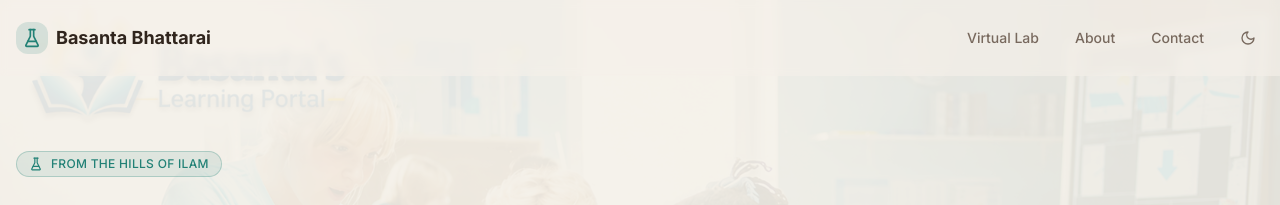
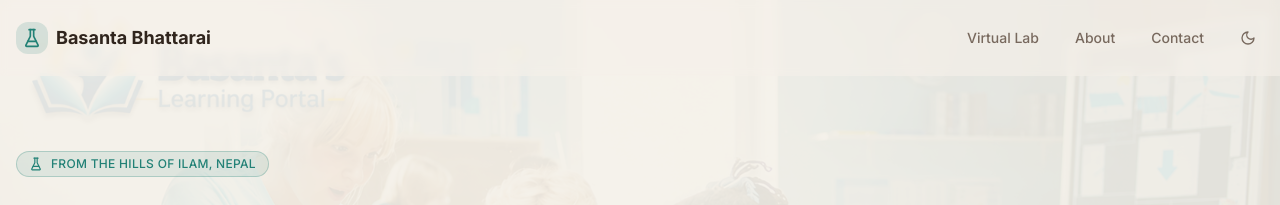
Before and after one commit to lenovobasan-lab/VirtualLab, a Next.js app: page / in a window 1280 px wide. Shown: the top 205 px of the page. Built offline with nearby package versions, Linux system fonts and the light colour scheme.

Commit message:
Update hero-section.tsx

```diff
--- a/components/hero-section.tsx
+++ b/components/hero-section.tsx
@@ -28,7 +28,7 @@ export default function HeroSection() {
         <div className="max-w-2xl">
           <div className="inline-flex items-center gap-2 px-3 py-1 rounded-full border border-primary/25 bg-primary/10 text-primary text-xs font-medium mb-6 tracking-wide uppercase">
             <FlaskConical className="w-3.5 h-3.5" />
-            From the hills of Ilam
+            From the hills of Ilam, Nepal
           </div>
 
           <h1 className="text-4xl md:text-5xl lg:text-6xl font-bold text-foreground mb-5 leading-[1.1] animate-slide-up">
```
